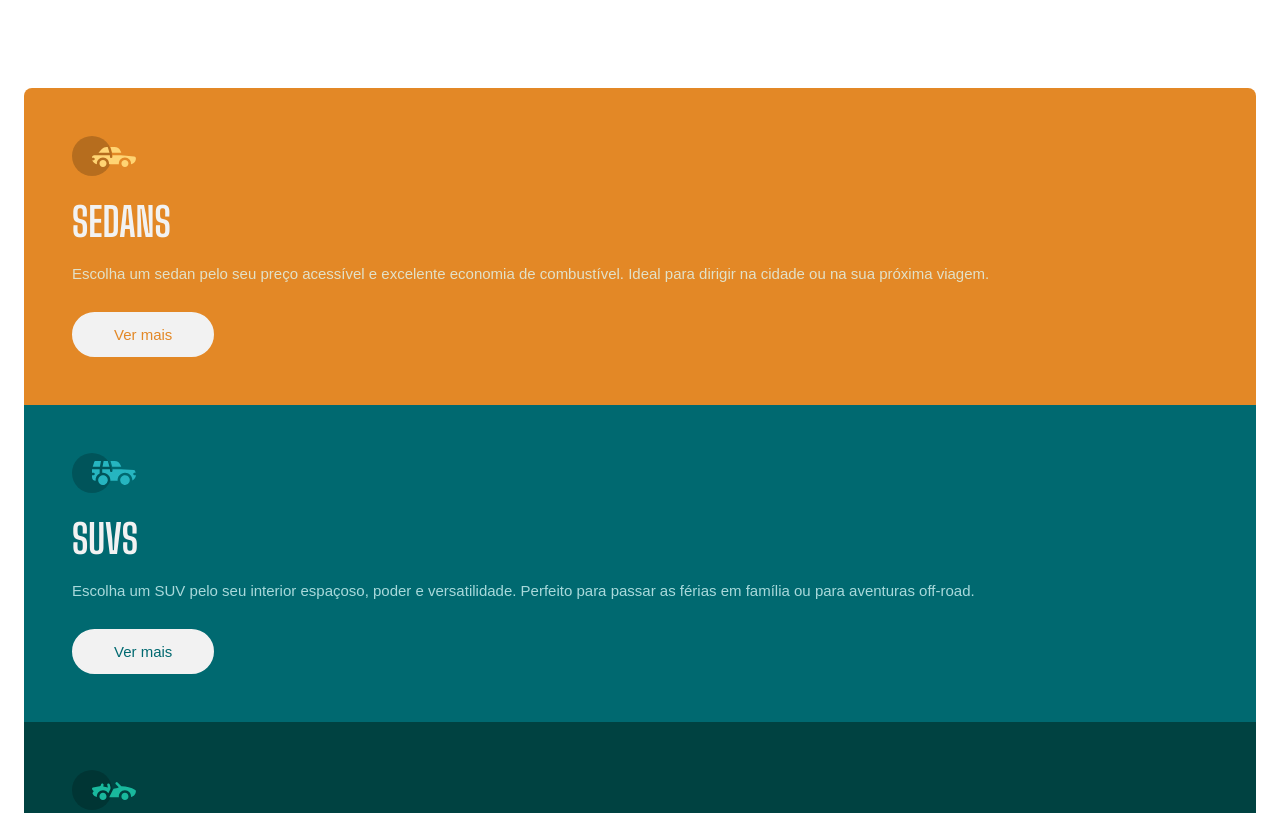
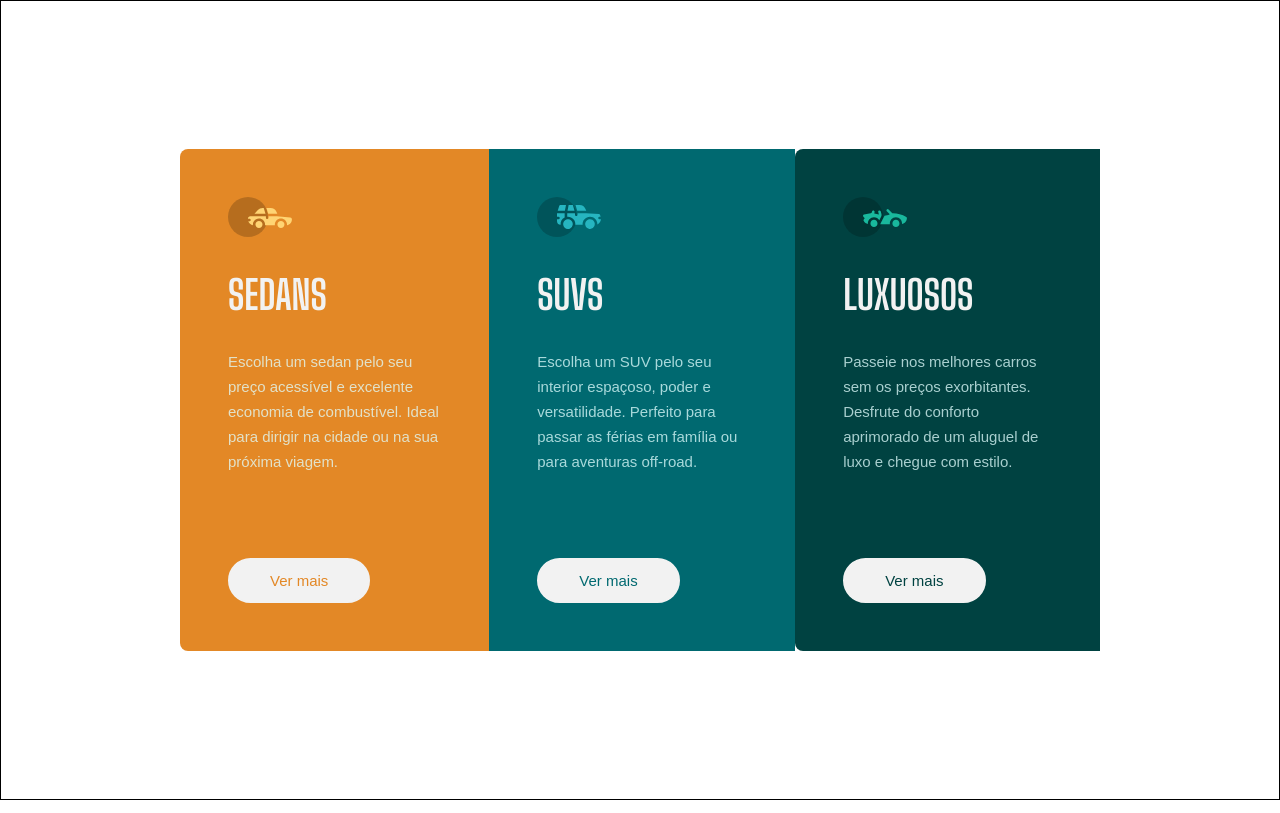
Before and after one commit to rebeccaanjos/carros, a plain HTML site: page index.html in a window 1280 px wide. Shown: the top 813 px of the page. Drawn offline with Linux system fonts and the light colour scheme.

Commit message:
responsividade completa

```diff
--- a/style.css
+++ b/style.css
@@ -1,4 +1,4 @@
-*{
+* {
     margin: 0;
     padding: 0;
     box-sizing: border-box;
@@ -9,30 +9,30 @@
     --cyan: #006970;
     --dark-cyan: #004241;
     --gray: #f2f2f2;
-    --transparent-white: rgba(225,255,255,0.75);
+    --transparent-white: rgba(225, 255, 255, 0.75);
 }
 
-body{
+body {
     padding: 5.5rem 1.5rem;
 }
 
-h2{
+h2 {
     font-family: 'Big Shoulders Display', sans-serif;
     text-transform: uppercase;
     font-size: 2.5rem;
     color: var(--gray);
     margin-block: 1.875rem;
-    line-height: 1.5625rem;
 }
 
-p{
+p {
     font-family: 'Lexed Deca', sans-serif;
     font-size: 0.9375rem;
     color: var(--transparent-white);
     margin-bottom: 1.875rem;
+    line-height: 1.5625rem;
 }
 
-a{
+a {
     font-family: 'Lexed Deca', sans-serif;
     display: block;
     text-decoration: none;
@@ -44,32 +44,65 @@ a{
     background: var(--gray);
 }
 
-section{
+section {
     padding: 3rem;
 }
 
-.sedans{
+.sedans {
     background: var(--orange);
     border-radius: 8px 8px 0 0;
 }
 
-.suvs{
+.suvs {
     background: var(--cyan);
 }
 
-.luxuosos{
+.luxuosos {
     background: var(--dark-cyan);
     border-radius: 0 0 8px 8px;
 }
 
-.sedans a{
+.sedans a {
     color: var(--orange);
 }
 
-.suvs a{
+.suvs a {
     color: var(--cyan);
 }
 
-.luxuosos a{
-   color: var(--dark-cyan);
+.luxuosos a {
+    color: var(--dark-cyan);
 }
+
+@media(min-width: 920px) {
+    body {
+        border: 1px solid;
+        height: 100vh;
+
+        display: flex;
+        justify-content: center;
+        align-items: center;
+    }
+
+    main {
+        display: flex;
+        max-width: 57.5rem;
+    }
+
+    p{
+        margin-bottom: 5.25rem;
+    }
+
+    a:hover {
+        background: transparent;
+        color: var(--gray);
+    }
+
+    .sedans {
+        border-radius: 8px 0 0 8px;
+    }
+
+    .luxuosos {
+        border-radius: 8px 0 0 8px;
+    }
+}
```
